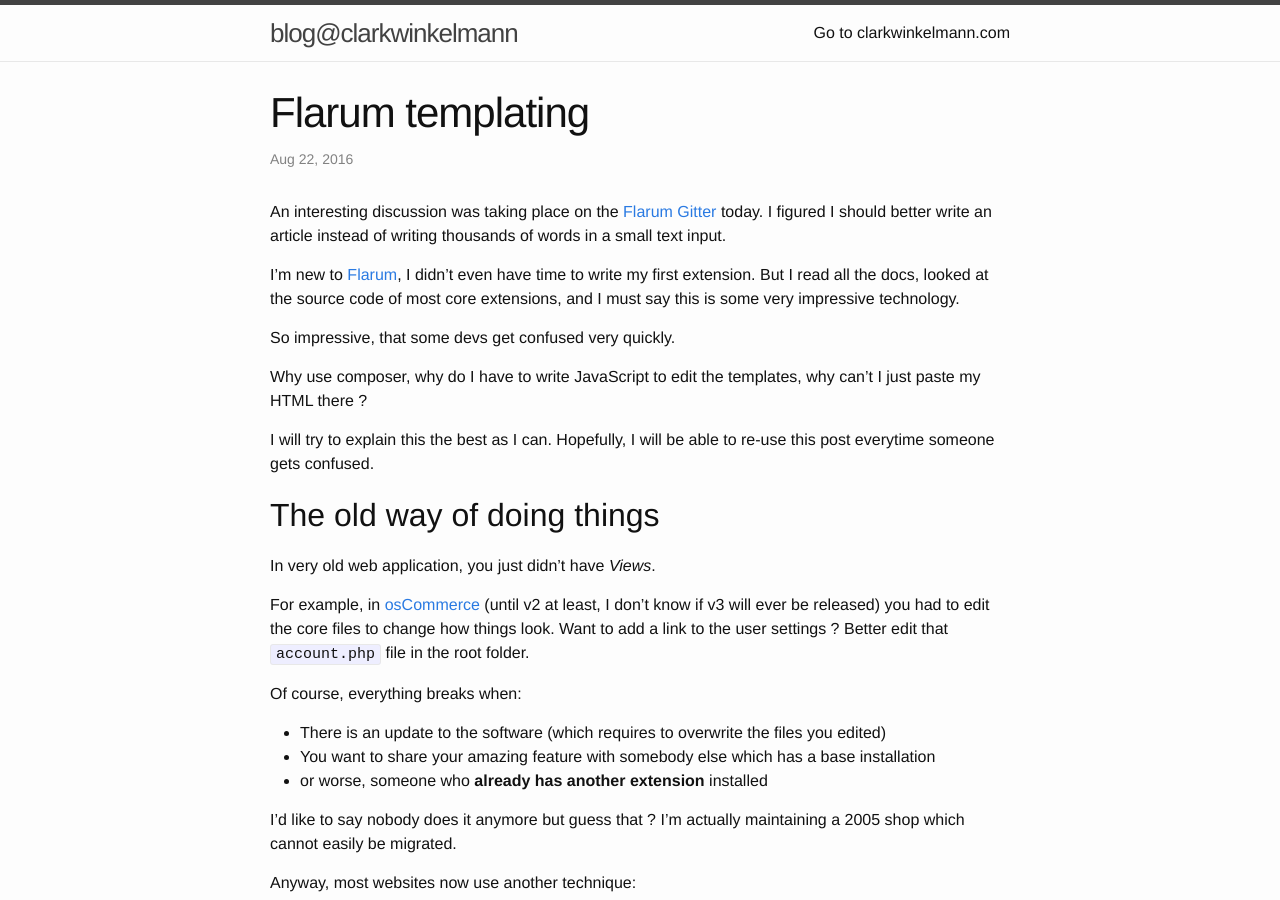
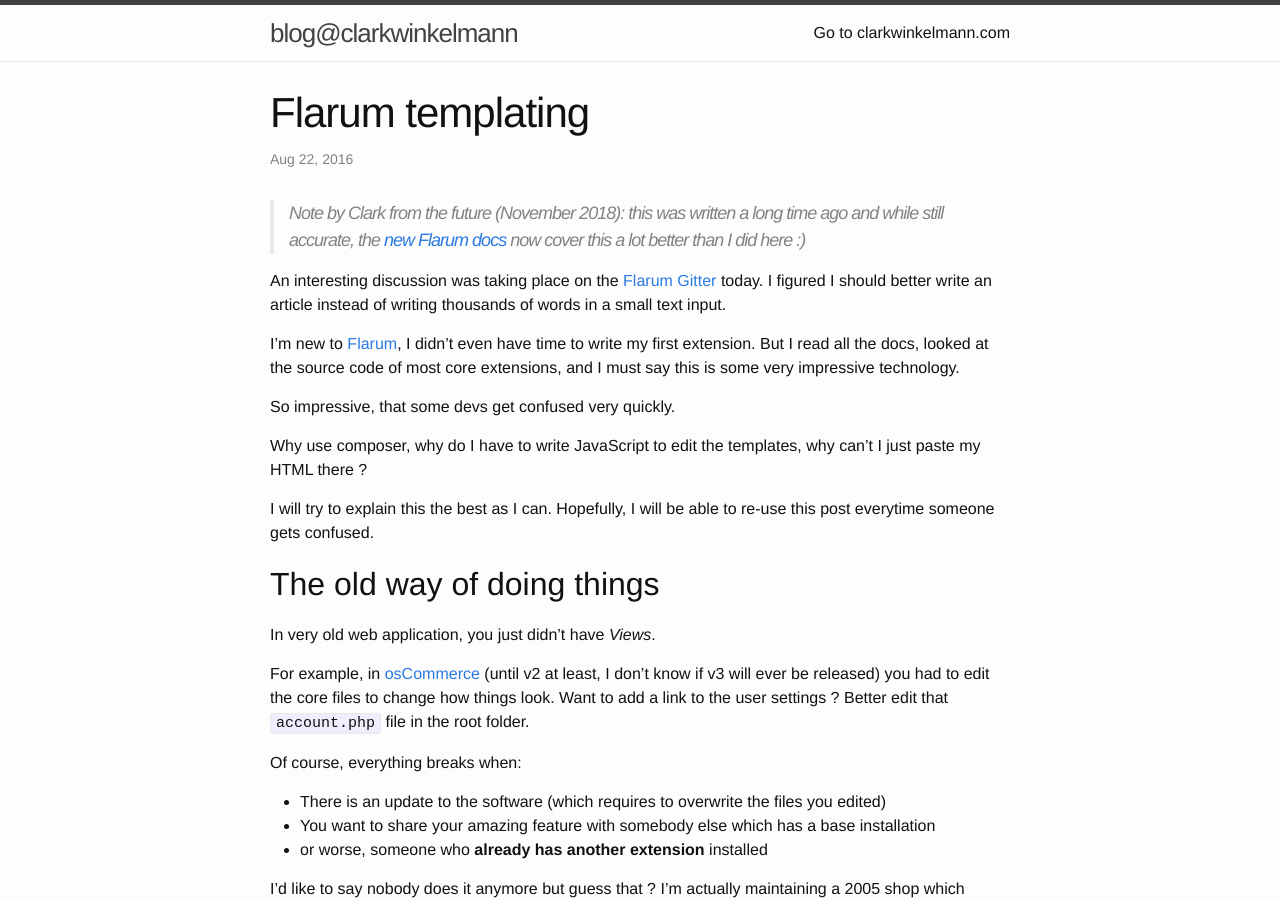
Before and after one commit to clarkwinkelmann/blog.clarkwinkelmann.com, a Jekyll site: the page built from _posts/2016-08-22-flarum-templating.md, in a window 1280 px wide and 900 px high. Built offline with Jekyll 4.4.1, drawn with Linux system fonts in a browser that asks for light colours; comment, search, counter and statistics services are not loaded.

Commit message:
Add note about the new Flarum documentation

```diff
--- a/_posts/2016-08-22-flarum-templating.md
+++ b/_posts/2016-08-22-flarum-templating.md
@@ -2,6 +2,8 @@
 title: Flarum templating
 date:  2016-08-22 16:20:00
 ---
+
+> Note by Clark from the future (November 2018): this was written a long time ago and while still accurate, the [new Flarum docs](https://github.com/flarum/docs) now cover this a lot better than I did here :)
 
 An interesting discussion was taking place on the [Flarum Gitter](https://gitter.im/flarum/flarum) today.
 I figured I should better write an article instead of writing thousands of words in a small text input.
```
